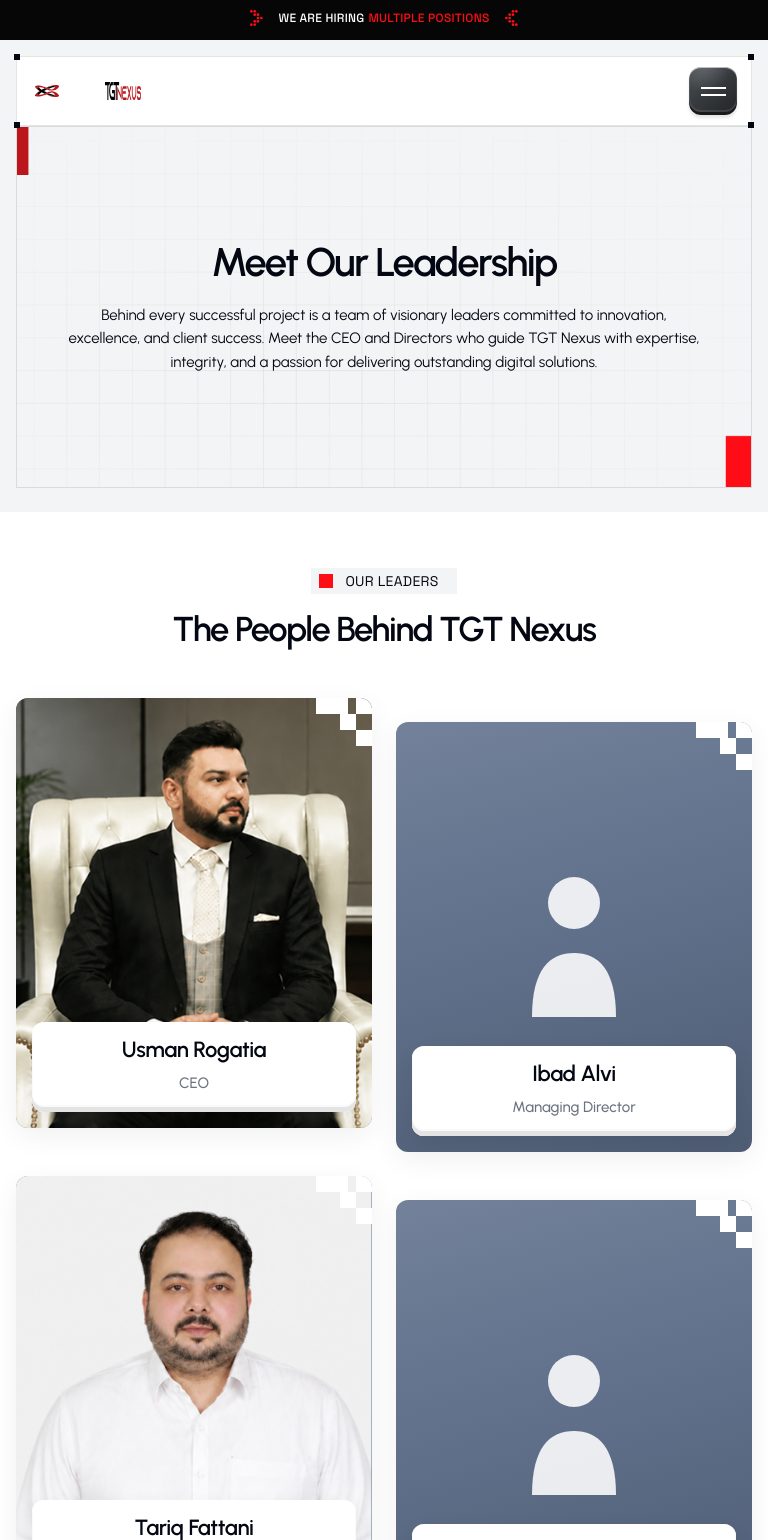
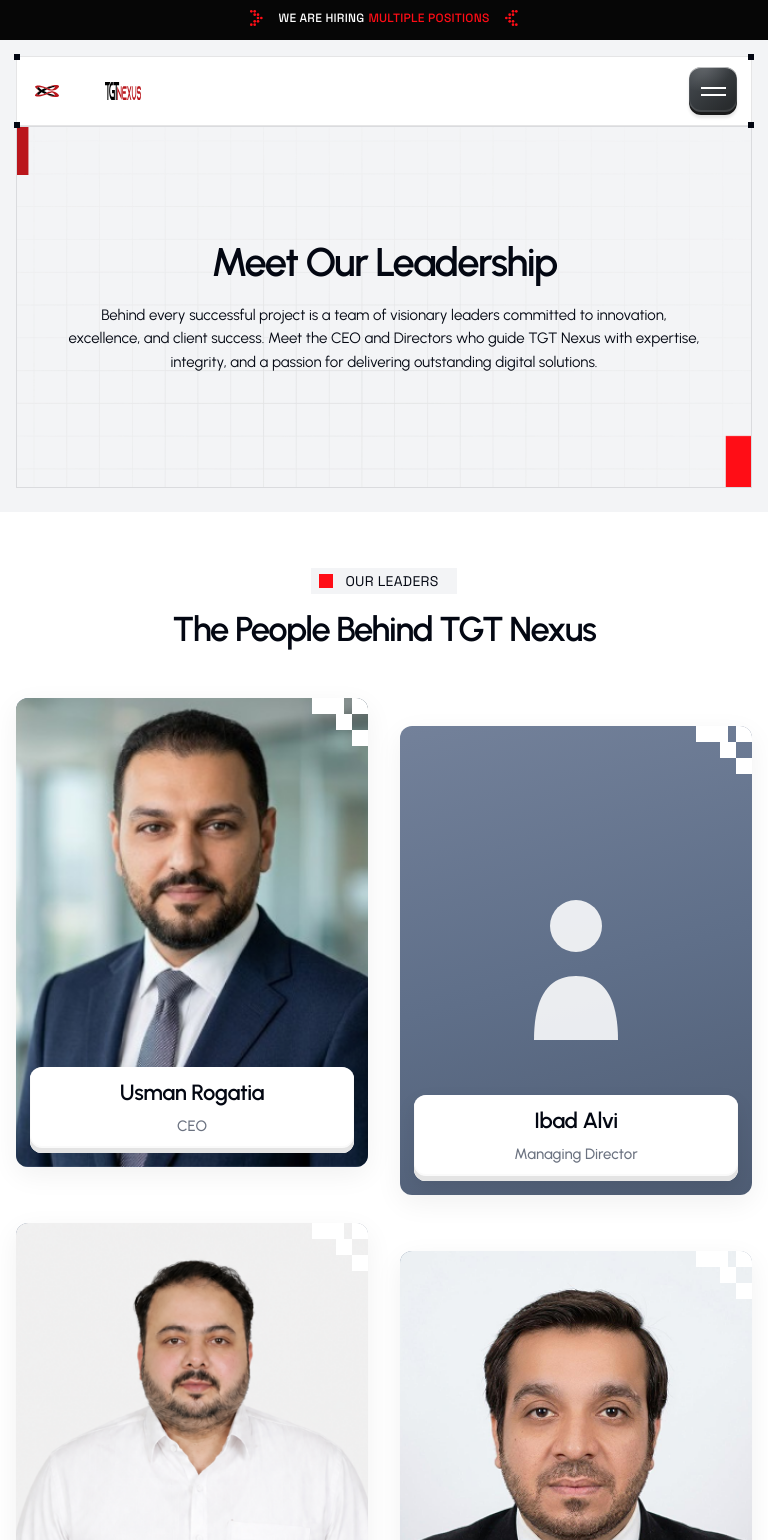
Before and after one commit to Usman-TTariq/tgtnxus, a Next.js app: page /team in a window 768 px wide. Shown: the top 1540 px of the page. Built offline with nearby package versions, Linux system fonts and the light colour scheme.

Commit message:
Enhance TeamSection component by adding LinkedIn profiles for team members and updating image paths. Introduce specific CSS classes for better image positioning and adjust styles for improved responsiveness in the team card layout.

```diff
--- a/src/components/home/TeamSection.tsx
+++ b/src/components/home/TeamSection.tsx
@@ -5,31 +5,37 @@
 const SHAPE_TR = "/agenio/assets/images/team/shape-top-right.svg";
 const TEAM_IMAGE = (file: string) => `/assets/images/${file}`;
 
-const TEAM_SOCIAL = [
-  { label: "LinkedIn", href: "#", icon: "/agenio/assets/images/team/linkedin.svg" },
-] as const;
+const LINKEDIN_ICON = "/agenio/assets/images/team/linkedin.svg";
 
 const leaders = [
-  {    name: "Usman Rogatia",
+  {
+    name: "Usman Rogatia",
     role: "CEO",
     variant: "photo" as const,
-    image: TEAM_IMAGE("usman-ragatia.png"),
+    image: TEAM_IMAGE("usman-ragatia-img.png"),
+    photoClass: "tgt-team-card-photo--usman",
+    linkedin: "https://www.linkedin.com/in/usman-rogatia-49727a70/",
   },
   {
     name: "Ibad Alvi",
     role: "Managing Director",
     variant: "placeholder" as const,
+    linkedin: "https://www.linkedin.com/in/ibad-alvi-92711b96/",
   },
   {
     name: "Tariq Fattani",
     role: "Managing Director",
     variant: "photo" as const,
     image: TEAM_IMAGE("tariq-fattani.png"),
+    linkedin: "#", // TODO: add LinkedIn URL
   },
   {
     name: "Junaid Hanif",
     role: "Managing Director",
-    variant: "placeholder" as const,
+    variant: "photo" as const,
+    image: TEAM_IMAGE("junaid-hanif.png"),
+    photoClass: "tgt-team-card-photo--junaid",
+    linkedin: "#", // TODO: add LinkedIn URL
   },
 ];
 
@@ -50,12 +56,23 @@
 
 function LeaderCard({ name, role, variant, ...rest }: Leader) {
   const image = variant === "photo" ? rest.image : undefined;
+  const photoClass =
+    variant === "photo" && "photoClass" in rest && rest.photoClass
+      ? rest.photoClass
+      : "";
+  const linkedin =
+    "linkedin" in rest && rest.linkedin ? rest.linkedin : "#";
+  const hasLinkedin = Boolean(linkedin && linkedin !== "#");
 
   return (
     <article className={`tgt-team-card tgt-team-card--${variant} tgt-reveal-right`}>
       <div className="tgt-team-card-media">
         {variant === "photo" && image ? (
-          <img src={image} alt={name} className="tgt-team-card-photo" />
+          <img
+            src={image}
+            alt={name}
+            className={`tgt-team-card-photo${photoClass ? ` ${photoClass}` : ""}`}
+          />
         ) : (
           <PersonSilhouette />
         )}
@@ -67,17 +84,22 @@
         <p className="tgt-team-role">{role}</p>
         <div className="tgt-team-card-social">
           <ul>
-            {TEAM_SOCIAL.map(({ label, href, icon }) => (
-              <li key={label}>
-                <a href={href} aria-label={`${name} on ${label}`}>
-                  <img src={icon} alt="" width={20} height={20} aria-hidden />
-                </a>
-              </li>
-            ))}
+            <li>
+              <a
+                href={linkedin}
+                {...(hasLinkedin
+                  ? { target: "_blank" as const, rel: "noopener noreferrer" }
+                  : {})}
+                aria-label={`${name} on LinkedIn`}
+              >
+                <img src={LINKEDIN_ICON} alt="" width={20} height={20} aria-hidden />
+              </a>
+            </li>
           </ul>
         </div>
       </div>
-    </article>  );
+    </article>
+  );
 }
 
 export default function TeamSection() {
--- a/src/styles/team.css
+++ b/src/styles/team.css
@@ -273,6 +273,15 @@
   object-position: center top;
   transform: scale(1);
   transition: var(--transition);
+}
+
+/* Per-person framing (close crops need softer position, no extra zoom) */
+.tgt-team-card-photo--usman {
+  object-position: center 32%;
+}
+
+.tgt-team-card-photo--junaid {
+  object-position: center 28%;
 }
 
 .tgt-team-card--placeholder .tgt-team-card-media {
@@ -806,10 +815,18 @@
 
 @media (min-width: 768px) and (max-width: 1100px) {
   .tgt-team-grid {
-    grid-template-columns: repeat(2, minmax(0, 1fr));
-    gap: 24px;
-    max-width: none;
-    margin: 0;
+    grid-template-columns: repeat(2, minmax(0, 360px));
+    justify-content: center;
+    gap: 28px 32px;
+    max-width: 780px;
+    margin: 0 auto;
+  }
+
+  .tgt-team-card {
+    /* Tall portrait cards — stops 2-col layout from cropping faces */
+    min-height: 0;
+    aspect-ratio: 3 / 4;
+    width: 100%;
   }
 
   .tgt-team-card:nth-child(even) {
@@ -818,7 +835,32 @@
 
   .tgt-team-card:nth-child(4n + 2),
   .tgt-team-card:nth-child(4n) {
-    margin-top: 24px;
+    margin-top: 28px;
+  }
+
+  .tgt-team-card-photo {
+    object-fit: cover;
+    object-position: center top;
+    transform: none;
+  }
+
+  .tgt-team-card:hover .tgt-team-card-photo,
+  .tgt-team-card:focus-within .tgt-team-card-photo {
+    transform: scale(1.03);
+  }
+
+  .tgt-team-card-photo--usman {
+    object-position: center 14%;
+  }
+
+  .tgt-team-card-photo--junaid {
+    object-position: center 18%;
+  }
+
+  .tgt-team-card-info {
+    bottom: 14px;
+    width: calc(100% - 28px);
+    padding: 14px 16px 16px;
   }
 }
 
```
Also changed, not shown: public/assets/images/junaid-hanif.png (added), public/assets/images/usman-ragatia-img.png (added).
